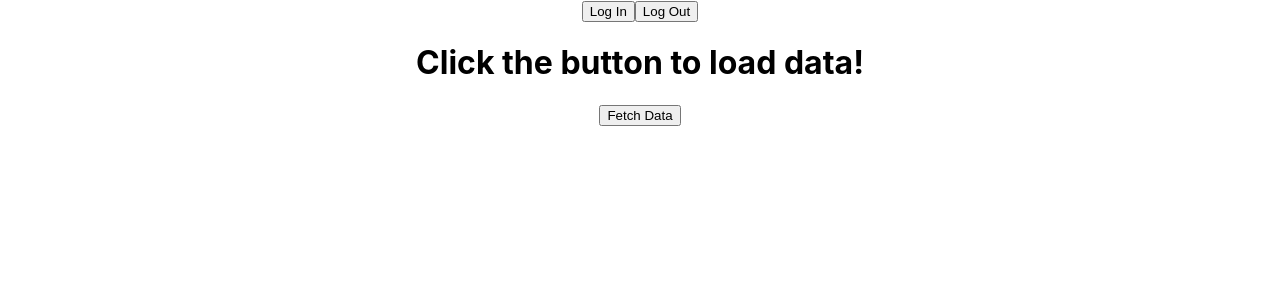
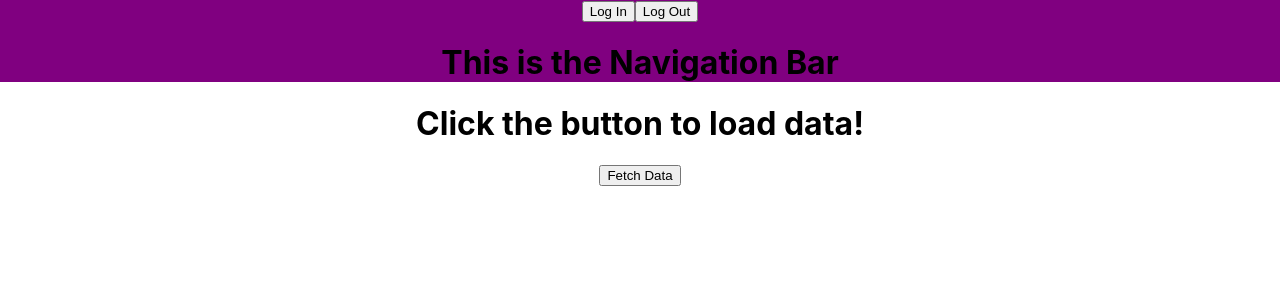
Before and after one commit to fredngu/travel-buddy, a React (Create React App) app in the folder react-front-end/: page / in a window 1280 px wide. Shown: the top 300 px of the page. Built offline with nearby package versions, Linux system fonts and the light colour scheme.

Commit message:
Add Navbar

```diff
--- a/react-front-end/package.json
+++ b/react-front-end/package.json
@@ -7,7 +7,8 @@
     "axios": "^0.18.1",
     "react": "^16.8.6",
     "react-dom": "^16.8.6",
-    "react-scripts": "2.1.8"
+    "react-scripts": "^5.0.1",
+    "sass": "^1.69.4"
   },
   "scripts": {
     "start": "react-scripts start",
--- a/react-front-end/src/components/NavBar.jsx
+++ b/react-front-end/src/components/NavBar.jsx
@@ -1,4 +1,5 @@
 import React from 'react';
+import '../styles/NavBar.scss'
 
 import { Auth0Provider } from '@auth0/auth0-react';
 import LoginButton from '../api/login';
@@ -7,7 +8,7 @@ import Profile from '../api/profile';
 
 function NavBar() {
   return (
-    <div classname="nav-bar">
+    <div className="navbar">
       <Auth0Provider
         domain="dev-6jhms23po3hoo2lj.us.auth0.com"
         clientId="TybkdIkTe6Yd8FMUl78uDXEy6dREGsry"
@@ -19,6 +20,7 @@ function NavBar() {
         <LogoutButton />
         <Profile />
       </Auth0Provider>
+      <h1>This is the Navigation Bar</h1>
     </div>
   );
 }
--- /dev/null
+++ b/react-front-end/src/styles/NavBar.scss
@@ -0,0 +1,3 @@
+.navbar {
+  background-color: purple;
+}
```
Also changed, not shown: 1 other file (tests, documents, lock files or other folders).
